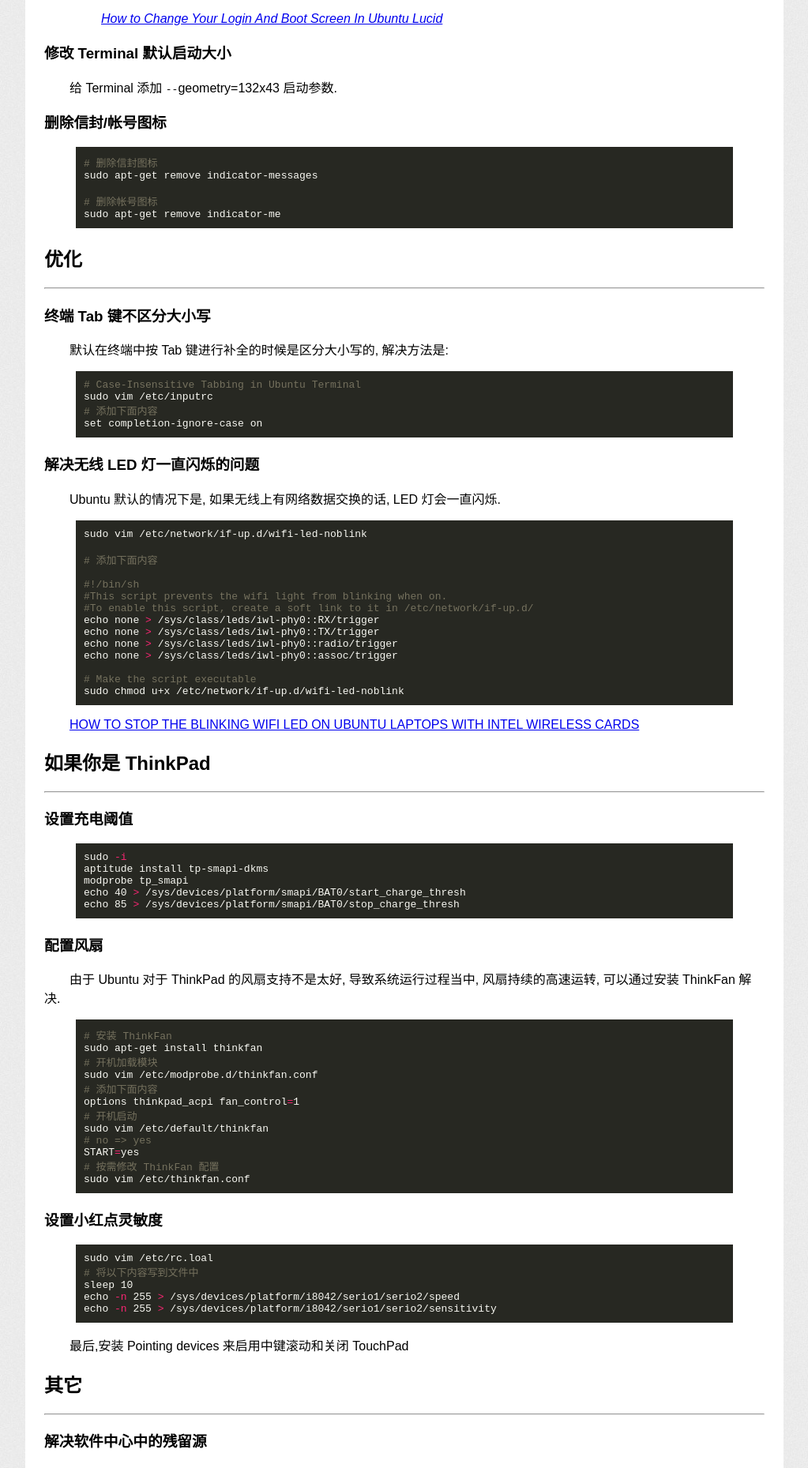
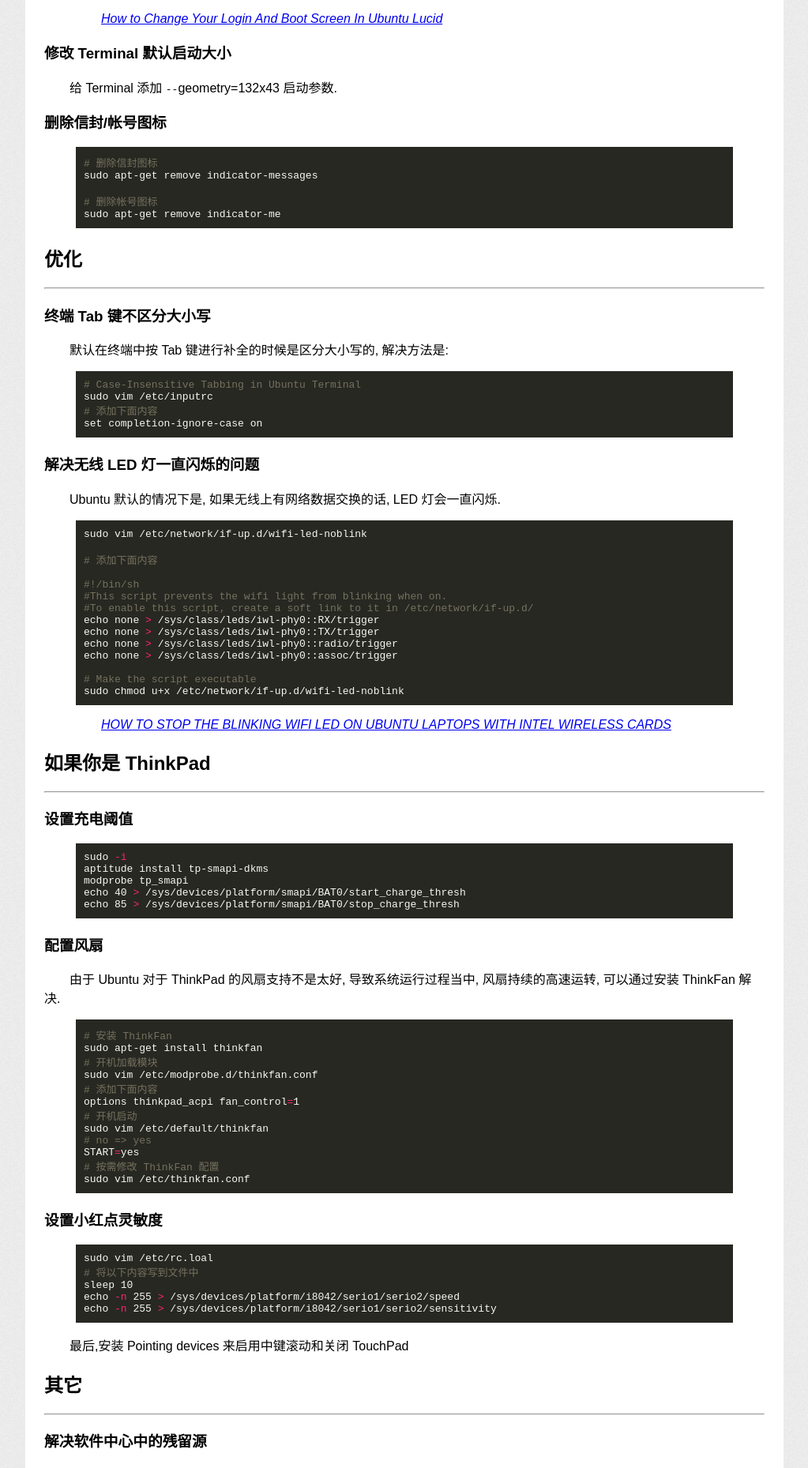
Before and after one commit to yoncise/yoncise.github.io, a Jekyll site: the page built from _posts/2013-06-01-关于-Ubuntu-的一些记录.md, in a window 1280 px wide. Shown: the part 2527-4386 px from the top of the page at 79% size, without its empty margins (128-1151 px from the left). Built offline with Jekyll 4.4.1, drawn with Linux system fonts in a browser that asks for light colours.

Commit message:
add space after >

```diff
--- a/_posts/2013-06-01-关于-Ubuntu-的一些记录.md
+++ b/_posts/2013-06-01-关于-Ubuntu-的一些记录.md
@@ -192,7 +192,7 @@ sudo chmod u+x /etc/network/if-up.d/wifi-led-noblink
 
 {% endhighlight %}
 
-[HOW TO STOP THE BLINKING WIFI LED ON UBUNTU LAPTOPS WITH INTEL WIRELESS CARDS](https://alexcabal.com/stop-blinking-intel-wifi-led-on-ubuntu-karmic/)
+> [HOW TO STOP THE BLINKING WIFI LED ON UBUNTU LAPTOPS WITH INTEL WIRELESS CARDS](https://alexcabal.com/stop-blinking-intel-wifi-led-on-ubuntu-karmic/)
 
 ##如果你是 ThinkPad
 
```
